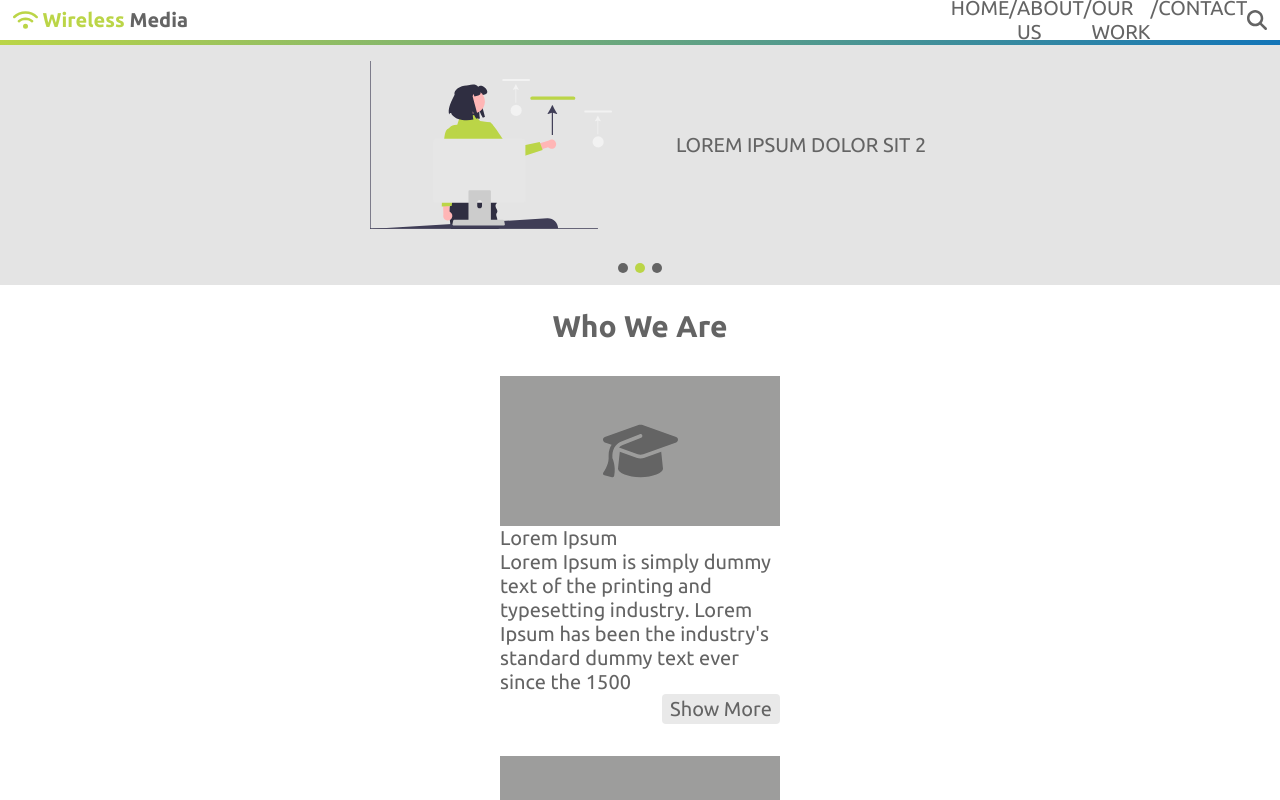
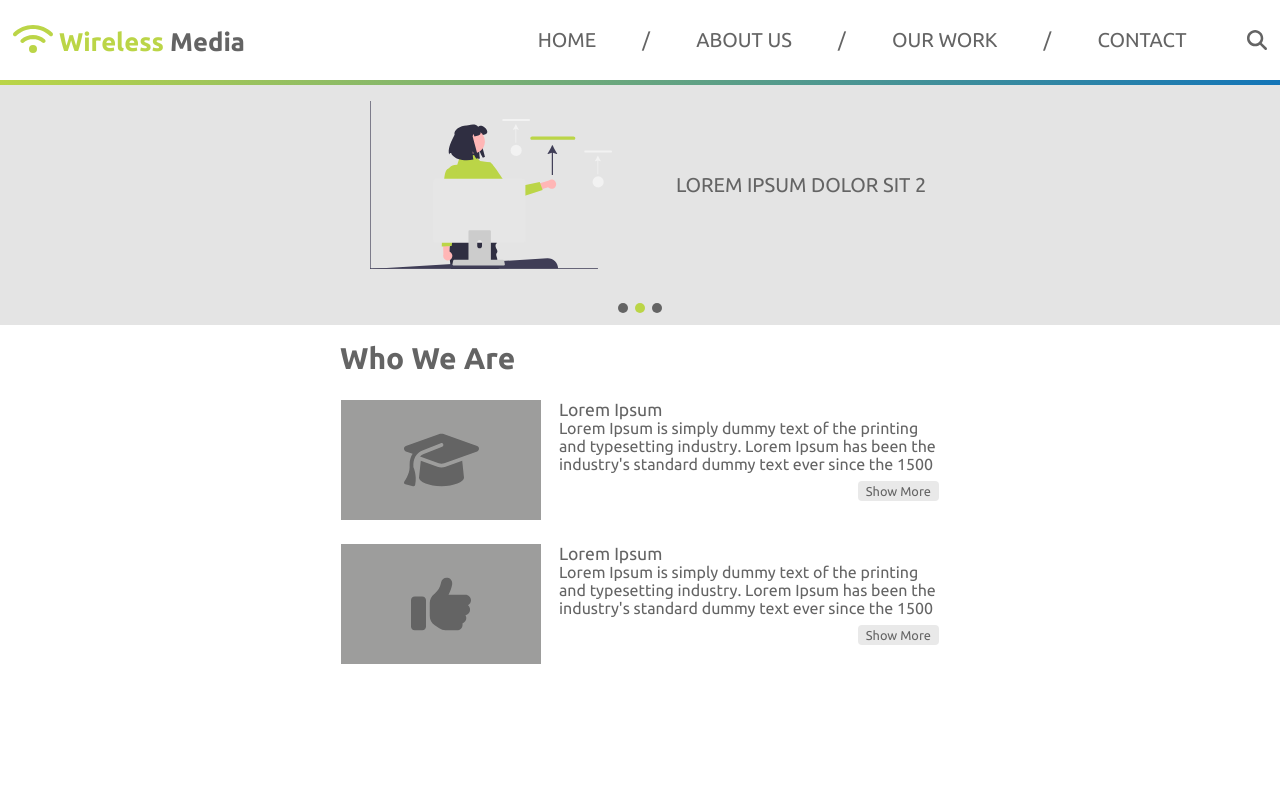
Before and after one commit to vmrjnvc/wm-frontend, a Vue app: page / in a window 1280 px wide. Shown: the top 800 px of the page. Built offline with nearby package versions, Linux system fonts and the light colour scheme.

Commit message:
Change flex direction for tablet view, update navbar style and gaps

```diff
--- a/src/App.vue
+++ b/src/App.vue
@@ -31,11 +31,11 @@ export default {
     },
     checkSize() {
       this.windowWidth = window.innerWidth
-      if (this.windowWidth <= 480) {
+      if (this.windowWidth < 480) {
         this.mobile = true
         this.tablet = false
         return
-      } else if (this.windowWidth > 480 && this.windowWidth < 768) {
+      } else if (this.windowWidth >= 480 && this.windowWidth < 768) {
         this.mobile = false
         this.tablet = true
         return
--- a/src/components/About.vue
+++ b/src/components/About.vue
@@ -29,13 +29,18 @@ export default {
 <style lang="scss">
 .about-container {
   width: 85%;
-  max-width: 800px;
+  max-width: 600px;
   margin: 0 auto;
-  padding-top: 1.5rem;
+  padding-top: 1rem;
   display: flex;
   flex-direction: column;
   justify-content: center;
   align-items: center;
-  gap: 2rem;
+  gap: 1.5rem;
+}
+@media (min-width: 480px) {
+  .about-container {
+    align-items: flex-start;
+  }
 }
 </style>
--- a/src/components/Navbar.vue
+++ b/src/components/Navbar.vue
@@ -29,7 +29,9 @@ export default {
 
 <template>
   <nav>
-    <h1><fa icon="wifi" /> <span>Wireless</span> Media</h1>
+    <h1 class="branding">
+      <fa icon="wifi" class="logo" /> <span>Wireless</span> Media
+    </h1>
 
     <!-- Navigation menu for tablet or bigger screen size -->
     <div class="nav-container">
@@ -108,7 +110,7 @@ nav {
   align-items: center;
   transition: 500ms ease all;
   h1 {
-    font-size: 1em;
+    font-size: 1.3rem;
     svg,
     span {
       color: $greenLight;
@@ -215,4 +217,26 @@ nav {
     transform: scale(1);
   }
 }
+
+@media (min-width: 480px) {
+  .nav-container {
+    width: 60%;
+    .navigation {
+      width: 100%;
+      justify-content: space-around;
+      padding-right: 5%;
+    }
+  }
+}
+@media (min-width: 768px) {
+  nav {
+    height: 80px;
+    .branding {
+      font-size: 1.6rem;
+      .logo {
+        font-size: 2rem;
+      }
+    }
+  }
+}
 </style>
--- a/src/components/Story.vue
+++ b/src/components/Story.vue
@@ -48,9 +48,9 @@ export default {
 @import '../assets/variables.scss';
 
 .story-container {
-  width: 280px;
+  width: 200px;
   .story-img {
-    height: 150px;
+    height: 120px;
     width: 100%;
     background-color: $darkGray;
     display: flex;
@@ -64,11 +64,19 @@ export default {
     }
   }
     .story-txt {
+      pre {
+        font-size: 1.1rem;
+      }
+      p {
+        font-size: 1rem;
+      }
       button {
         float: right;
         background-color: $gray;
+        margin-top: 0.5rem;
         padding: 0.2rem 0.5rem;
         border-radius: 4px;
+        font-size: 0.8rem;
         &:hover {
           background-color: $greenLight;
           color: #fff;
@@ -76,4 +84,18 @@ export default {
       }
     }
 }
+@media (min-width: 480px) {
+  .story-container {
+    width: 100%;
+    display: flex;
+    justify-content: space-around;
+    gap: 1rem;
+    .story-img {
+      width: 200px;
+    }
+    .story-txt {
+      width: calc(100% - 220px);
+    }
+  }
+}
 </style>
```
